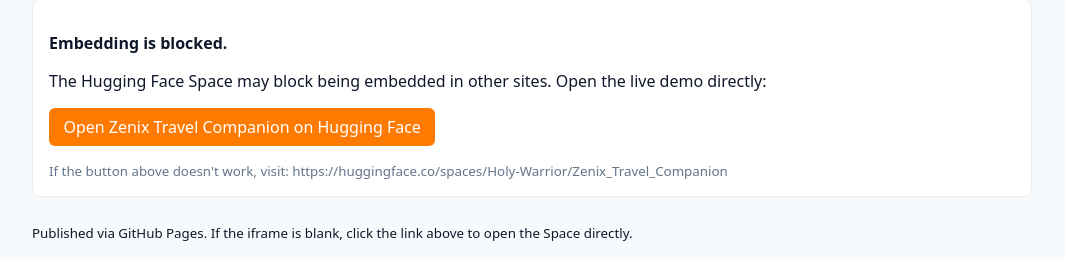
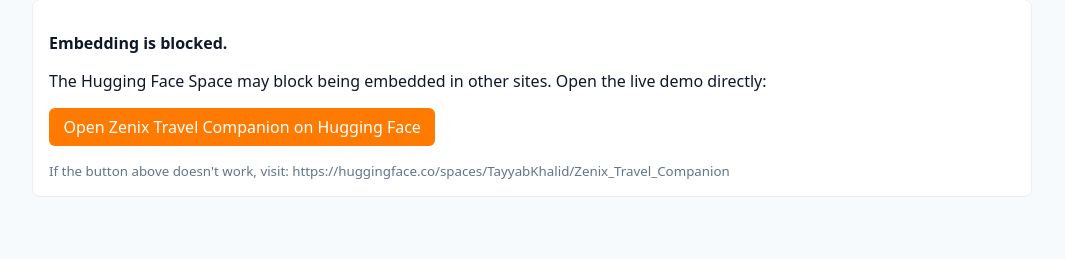
Before and after one commit to Holy-Warrior/Zenix_Travel_Companion, a plain HTML site: page docs/index.html in a window 1280 px wide. Shown: the part 749-1008 px from the top of the page, without its empty margins (108-1173 px from the left). After the commit the page ends 962 px from the top, so only its background shows below. Drawn offline with Linux system fonts and the light colour scheme.

Commit message:
Update iframe source and links for Zenix Travel Companion

```diff
--- a/docs/index.html
+++ b/docs/index.html
@@ -25,19 +25,16 @@
     <p>Open the live Gradio app below. If the app cannot be embedded due to framing restrictions, use the link to open it in a new tab.</p>
 
     <div class="embed-wrap">
-      <iframe id="hf-frame" class="frame" src="https://huggingface.co/spaces/Holy-Warrior/Zenix_Travel_Companion?embed=true" title="Zenix Travel Companion" loading="lazy"></iframe>
+      <iframe id="hf-frame" class="frame" src="https://huggingface.co/spaces/TayyabKhalid/Zenix_Travel_Companion?embed=true" title="Zenix Travel Companion" loading="lazy"></iframe>
 
       <div class="fallback" id="fallback" style="display:none;">
         <p><strong>Embedding is blocked.</strong></p>
         <p>The Hugging Face Space may block being embedded in other sites. Open the live demo directly:</p>
-        <p><a class="button" href="https://huggingface.co/spaces/Holy-Warrior/Zenix_Travel_Companion" target="_blank" rel="noopener">Open Zenix Travel Companion on Hugging Face</a></p>
-        <small class="note">If the button above doesn't work, visit: https://huggingface.co/spaces/Holy-Warrior/Zenix_Travel_Companion</small>
+        <p><a class="button" href="https://huggingface.co/spaces/TayyabKhalid/Zenix_Travel_Companion" target="_blank" rel="noopener">Open Zenix Travel Companion on Hugging Face</a></p>
+        <small class="note">If the button above doesn't work, visit: https://huggingface.co/spaces/TayyabKhalid/Zenix_Travel_Companion</small>
       </div>
     </div>
 
-    <footer style="margin-top:1.5rem;">
-      <small>Published via GitHub Pages. If the iframe is blank, click the link above to open the Space directly.</small>
-    </footer>
   </div>
 
   <script>
```
